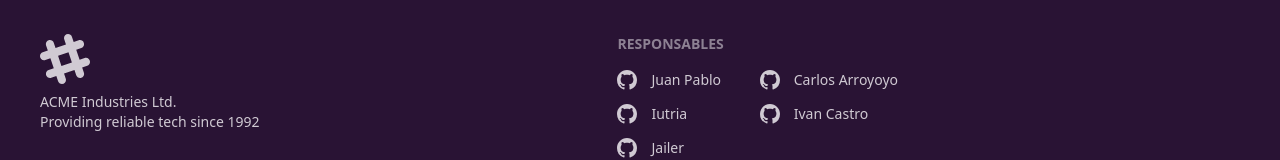
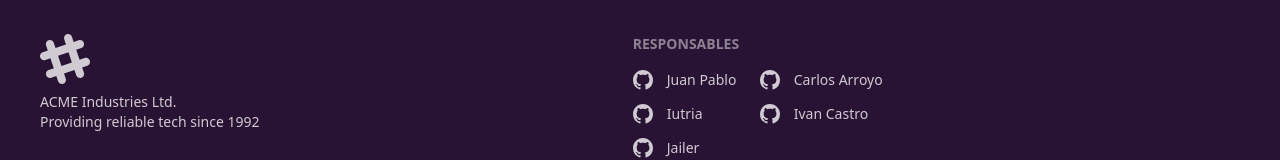
Before and after one commit to orenarounicesar/datos-personales-frontend-react, a React (Vite) app: page / in a window 1280 px wide. Shown: the part 211-371 px from the top of the page. Built offline with nearby package versions, Linux system fonts and the light colour scheme; no server answers.

Commit message:
Corrección de nombres

```diff
--- a/src/app/components/Footer.jsx
+++ b/src/app/components/Footer.jsx
@@ -2,7 +2,7 @@ const Footer = () => {
   // Lista de responsables con nombre y URL
   const responsables = [
     { nombre: "Juan Pablo", url: "https://github.com/orenarounicesar/datos-personales-frontend-react/tree/feature/JuanPablo" },
-    { nombre: "Carlos Arroyoyo", url: "https://github.com/orenarounicesar/datos-personales-frontend-react/tree/Feature/Carlos-Arroyo" },
+    { nombre: "Carlos Arroyo", url: "https://github.com/orenarounicesar/datos-personales-frontend-react/tree/Feature/Carlos-Arroyo" },
     { nombre: "Iutria", url: "https://github.com/orenarounicesar/datos-personales-frontend-react/tree/feature/iutria" },
     { nombre: "Ivan Castro", url: "https://github.com/orenarounicesar/datos-personales-frontend-react/tree/feature/ivan_castro" },
     { nombre: "Jailer", url: "https://github.com/orenarounicesar/datos-personales-frontend-react/tree/fectures-jailer" }
```
